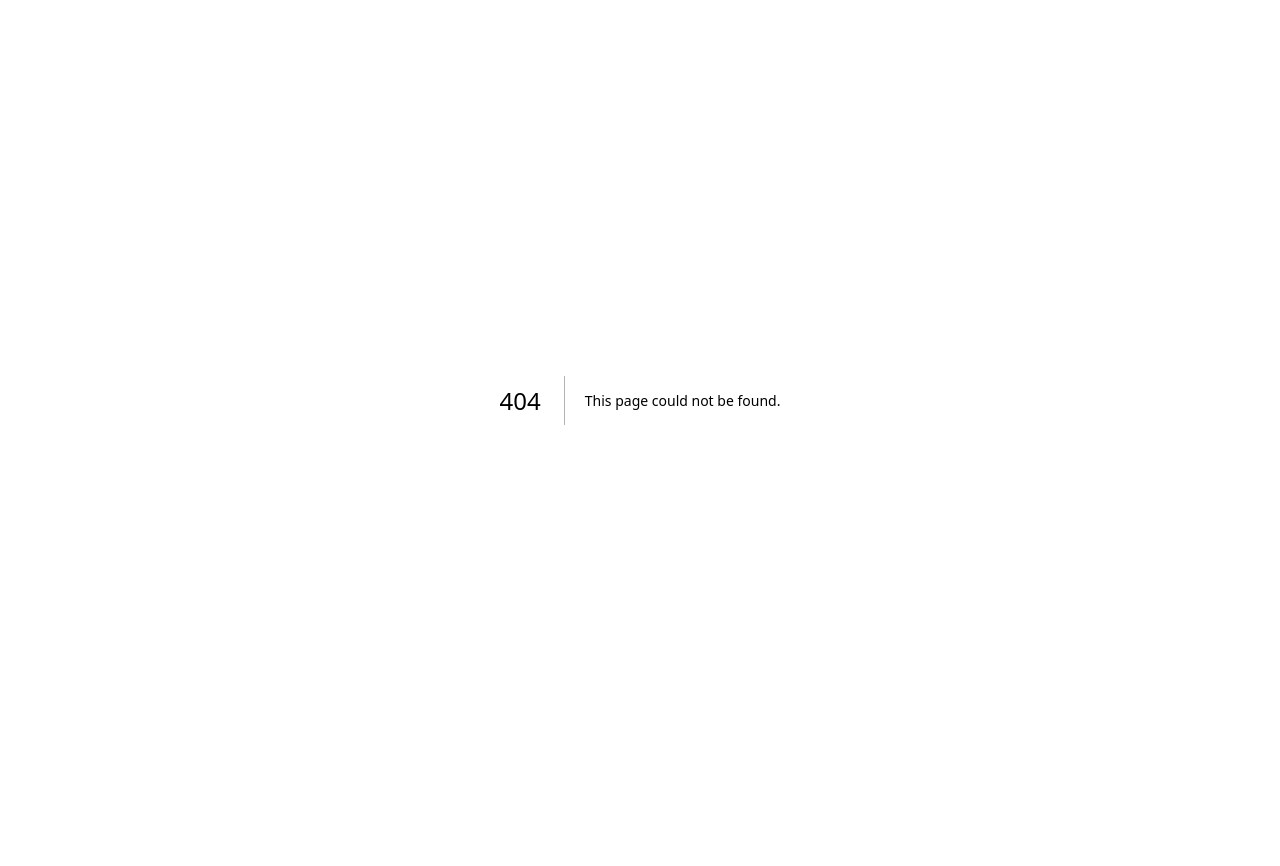
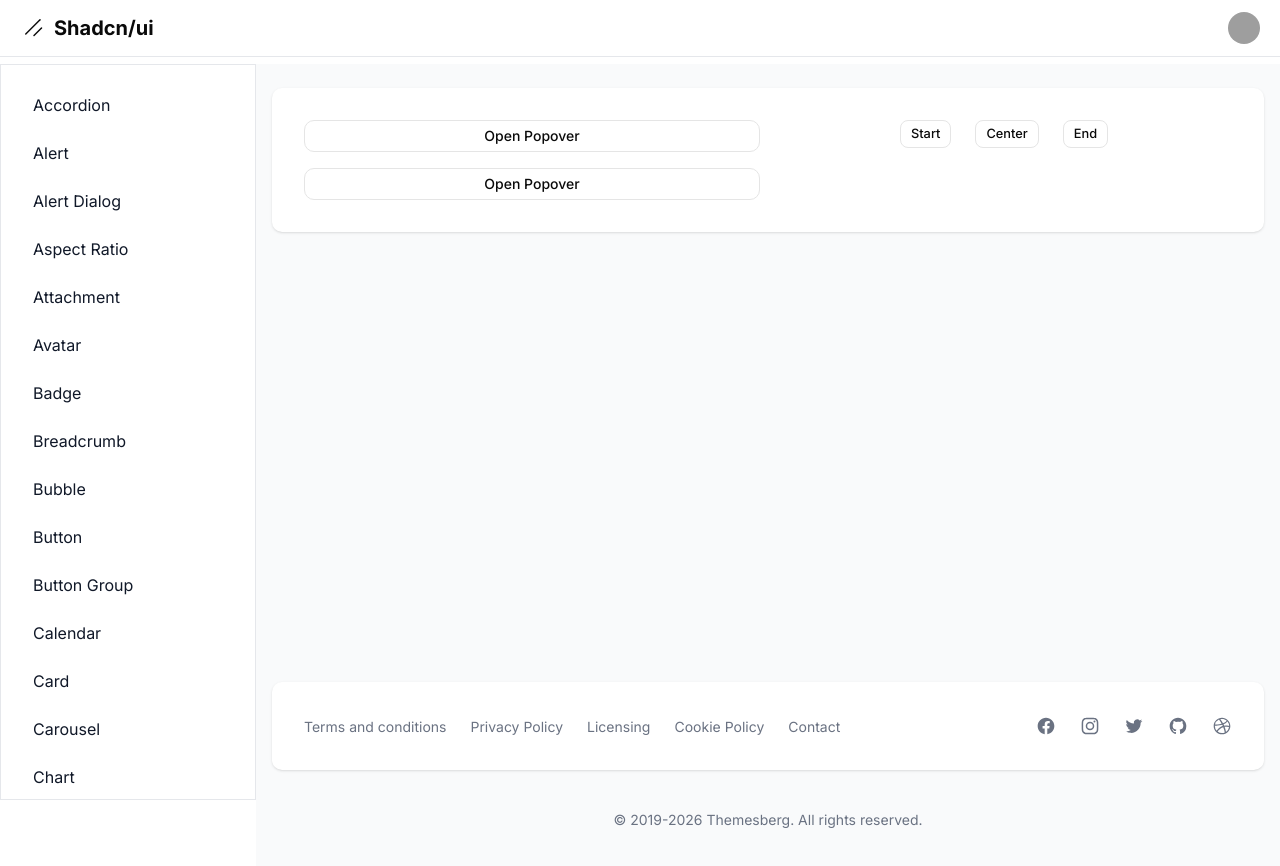
Before and after one commit to AndreDev12/shadcn-dashboard, a Next.js app: page /dashboard/popover in a window 1280 px wide. Before the commit this address had no page. Shown: the top 866 px of the page. Before the commit the page ends 800 px from the top, so only its background shows below. Built offline with nearby package versions, Linux system fonts and the light colour scheme; grey boxes are pictures that could not be loaded.

Commit message:
Components: Popover

```diff
--- a/src/app/dashboard/layout.tsx
+++ b/src/app/dashboard/layout.tsx
@@ -52,6 +52,7 @@ const links = [
   { name: 'native select', href: 'native-select' },
   { name: 'navigation menu', href: 'navigation-menu' },
   { name: 'pagination', href: 'pagination' },
+  { name: 'popover', href: 'popover' },
 ].sort((a, b) => a.name.localeCompare(b.name));
 
 export default function DashboardLayout({
--- /dev/null
+++ b/src/app/dashboard/popover/page.tsx
@@ -0,0 +1,96 @@
+import {
+  Popover,
+  PopoverContent,
+  PopoverHeader,
+  PopoverTrigger,
+  Button,
+  PopoverTitle,
+  PopoverDescription,
+  Field,
+  FieldGroup,
+  FieldLabel,
+  Input,
+} from '@/components/ui';
+
+export default function Page() {
+  return (
+    <div className="grid grid-cols-2 gap-4">
+      <Popover>
+        <PopoverTrigger render={<Button variant="outline" />}>
+          Open Popover
+        </PopoverTrigger>
+        <PopoverContent>
+          <PopoverHeader>
+            <PopoverTitle>Title</PopoverTitle>
+            <PopoverDescription>Description text here.</PopoverDescription>
+          </PopoverHeader>
+        </PopoverContent>
+      </Popover>
+
+      <div className="flex gap-6 justify-center">
+        <Popover>
+          <PopoverTrigger
+            render={
+              <Button variant="outline" size="sm">
+                Start
+              </Button>
+            }
+          />
+          <PopoverContent align="start" className="w-40">
+            Aligned to start
+          </PopoverContent>
+        </Popover>
+        <Popover>
+          <PopoverTrigger
+            render={
+              <Button variant="outline" size="sm">
+                Center
+              </Button>
+            }
+          />
+          <PopoverContent className="w-40">Aligned to center</PopoverContent>
+        </Popover>
+        <Popover>
+          <PopoverTrigger
+            render={
+              <Button variant="outline" size="sm">
+                End
+              </Button>
+            }
+          />
+          <PopoverContent align="end" className="w-40">
+            Aligned to end
+          </PopoverContent>
+        </Popover>
+      </div>
+
+      <Popover>
+        <PopoverTrigger
+          render={<Button variant="outline">Open Popover</Button>}
+        />
+        <PopoverContent className="w-64" align="start">
+          <PopoverHeader>
+            <PopoverTitle>Dimensions</PopoverTitle>
+            <PopoverDescription>
+              Set the dimensions for the layer.
+            </PopoverDescription>
+          </PopoverHeader>
+          <FieldGroup className="gap-4">
+            <Field orientation="horizontal">
+              <FieldLabel htmlFor="width" className="w-1/2">
+                Width
+              </FieldLabel>
+              <Input id="width" defaultValue="100%" />
+            </Field>
+            <Field orientation="horizontal">
+              <FieldLabel htmlFor="height" className="w-1/2">
+                Height
+              </FieldLabel>
+              <Input id="height" defaultValue="25px" />
+            </Field>
+          </FieldGroup>
+        </PopoverContent>
+      </Popover>
+    </div>
+  );
+}
```
